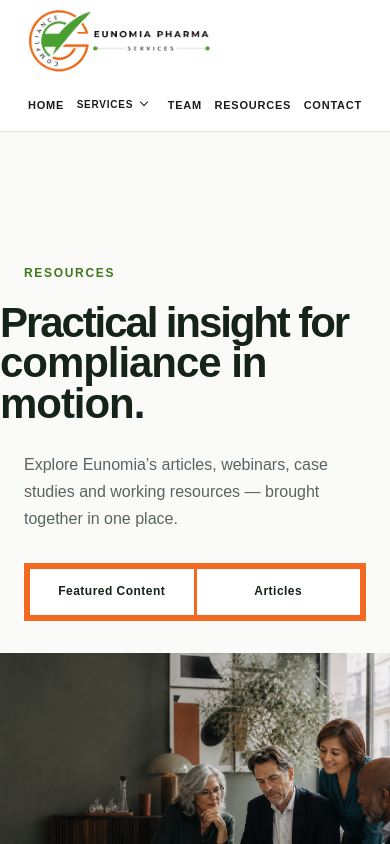
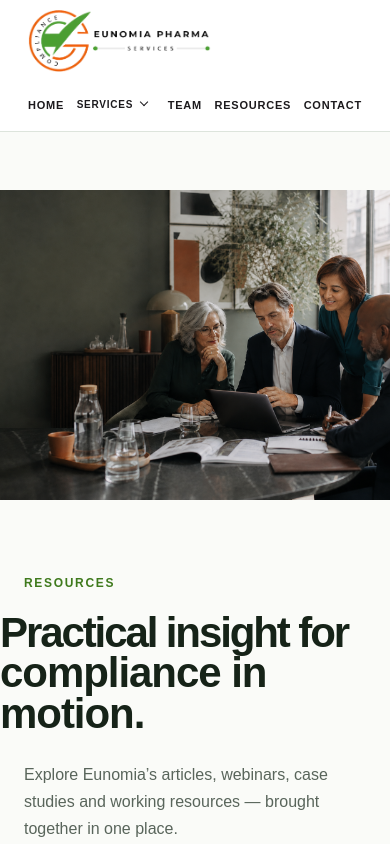
Before and after one commit to eunomiapharmaservices/Eunomia_New_Website, a Next.js app: page /resources in a window 390 px wide. Shown: the top 844 px of the page. Built offline with nearby package versions, Linux system fonts and the light colour scheme.

Commit message:
Restore Resources layout after mobile experiment; retain image priorities

```diff
--- a/app/resources/page.tsx
+++ b/app/resources/page.tsx
@@ -1,4 +1,3 @@
-import styles from "./resources.module.css";
 import { SiteImage } from "../../components/SiteImage";
 import { ArrowUpRight, BookOpen, FileText, PlayCircle } from "lucide-react";
 import type { Metadata } from "next";
@@ -228,8 +227,8 @@ export default function Resources() {
   return (
     <main>
       <SiteHeader />
-      <section className={`inner-hero resource-hero ${styles.hero}`}>
-        <div className={`resource-hero-media ${styles.media}`}><SiteImage src="/resources-rashmi-team.png" alt="" fill loading="eager" fetchPriority="high" sizes="(max-width: 900px) 100vw, 44vw" /></div>
+      <section className="inner-hero resource-hero">
+        <div className="resource-hero-media"><SiteImage src="/resources-rashmi-team.png" alt="" fill loading="eager" fetchPriority="high" sizes="(max-width: 900px) 100vw, 44vw" /></div>
         <p className="section-kicker">Resources</p>
         <h1>
           Practical insight for
--- a/app/resources/resources.module.css
+++ /dev/null
@@ -1,6 +0,0 @@
-/* Put navigation and the page purpose ahead of decorative imagery on phones. */
-@media (max-width: 900px) {
-  .hero.hero { display: flex; flex-direction: column; }
-  .hero.hero > * { align-self: stretch; }
-  .hero.hero > .media { order: 1; width: 100%; flex: none; margin: 32px 0 0; }
-}
```
